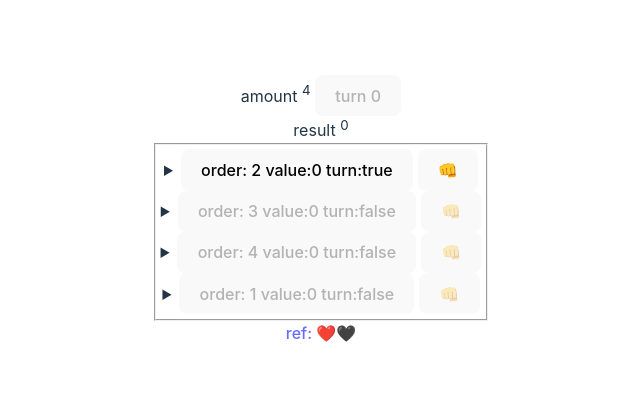
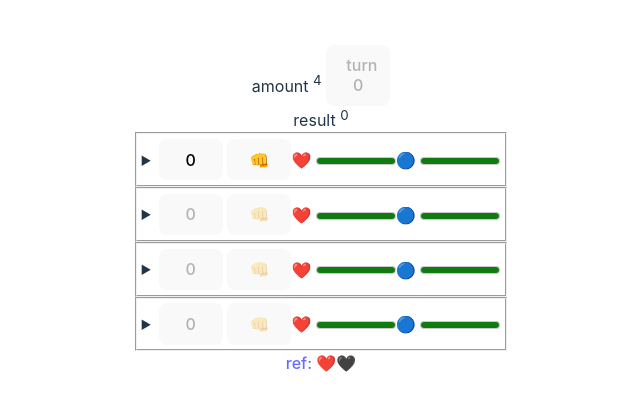
Before and after one commit to CodeEnemies/board-game-front, a React (Vite) app: page / in a window 1280 px wide. Shown: the part 190-600 px from the top of the page, without its empty margins (319-959 px from the left). Built offline with nearby package versions, Linux system fonts and the light colour scheme.

Commit message:
style: organize elements (#4)
more or less.

```diff
--- a/src/components/character.tsx
+++ b/src/components/character.tsx
@@ -13,7 +13,7 @@ export interface Character {
 export const initialCharacter: Character = {
     status: 0,
     hp: 20,
-    mana: 0,
+    mana: 20,
     stamina: 0,
     maxWeight: 0,
     item: [initialItem]
--- a/src/container/table.css
+++ b/src/container/table.css
@@ -1,3 +1,6 @@
+button {
+    width: 4rem;
+}
 fieldset {
     padding: .3rem;
 }
--- a/src/container/table.tsx
+++ b/src/container/table.tsx
@@ -62,18 +62,18 @@ export const Table = () => {
             <>amount <sup>{all}</sup> </>
             <button disabled={true}>turn {turn}</button>
             <div>result <sup>{result}</sup></div>
-            <fieldset>
-                {team.map((element: Team, index: number)=>{
-                    return <details>
-                        <summary>
-                            <button key={Math.random()} disabled={!element.player[0].turn}>order: {element.player[0].order} value:{element.player[0].value} turn:{JSON.stringify(element.player[0].turn)}</button>
-                            <button disabled={!element.player[0].turn} onClick={()=>play(index)}>👊</button>
-                        </summary>
-                        <p>❤️️ <meter className="hp" value={element.player[0].character?.hp} max="100"> 32% </meter></p>
-                        <p>🔵 <meter className="mana" value={element.player[0].character?.mana} max="100"> 32% </meter></p>
-                    </details>
-                })}
-            </fieldset>
+            {team.map((element: Team, index: number)=>{
+                return <fieldset>
+                <details>
+                    <summary>
+                        <button key={Math.random()} disabled={!element.player[0].turn}>{element.player[0].value}</button>
+                        <button disabled={!element.player[0].turn} onClick={()=>play(index)}>👊</button>
+                        ❤️️ <meter className="hp" min={0} max={20} value={element.player[0].character?.hp}></meter>
+                        🔵 <meter className="mana" min={0} max={20} value={element.player[0].character?.mana}></meter>
+                    </summary>
+                    <>{JSON.stringify(element.player[0].character?.item)}</>
+                </details></fieldset>
+            })}
             <a href={"https://dreamyguy.github.io/react-emojis/"} target="_blank">ref: </a>
             ❤️️🖤
             {/* <button onClick={sort}>sort</button> */}
```
